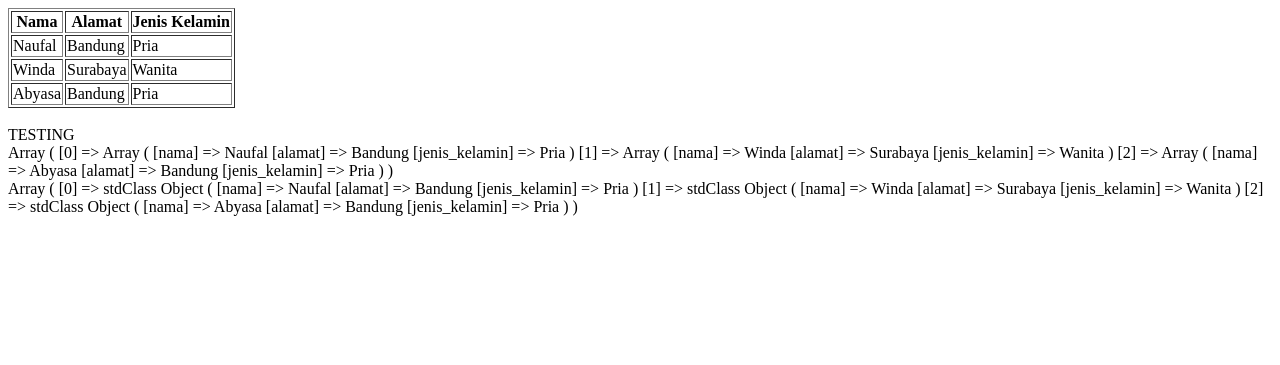
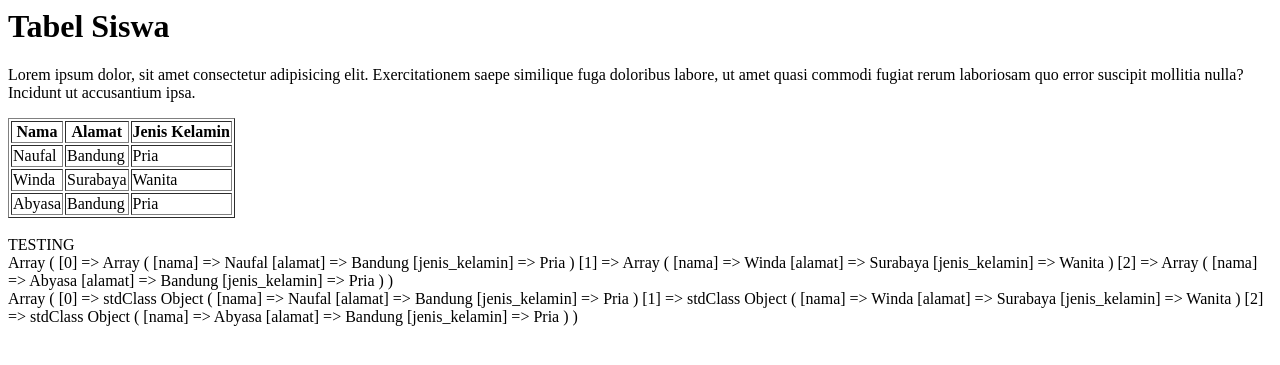
Before and after one commit to dazeryuoin/OnlineStore, a PHP site: page /tester.php in a window 1280 px wide. Shown: the top 365 px of the page. Run offline with PHP 8.4, Linux system fonts and the light colour scheme.

Commit message:
Tester up

```diff
--- a/tester.php
+++ b/tester.php
@@ -9,6 +9,9 @@ $karyawan =
 <html>
 
 <head></head>
+
+<h1>Tabel Siswa</h1>
+<p>Lorem ipsum dolor, sit amet consectetur adipisicing elit. Exercitationem saepe similique fuga doloribus labore, ut amet quasi commodi fugiat rerum laboriosam quo error suscipit mollitia nulla? Incidunt ut accusantium ipsa.</p>
 
 <body>
     <table border="1">
```
